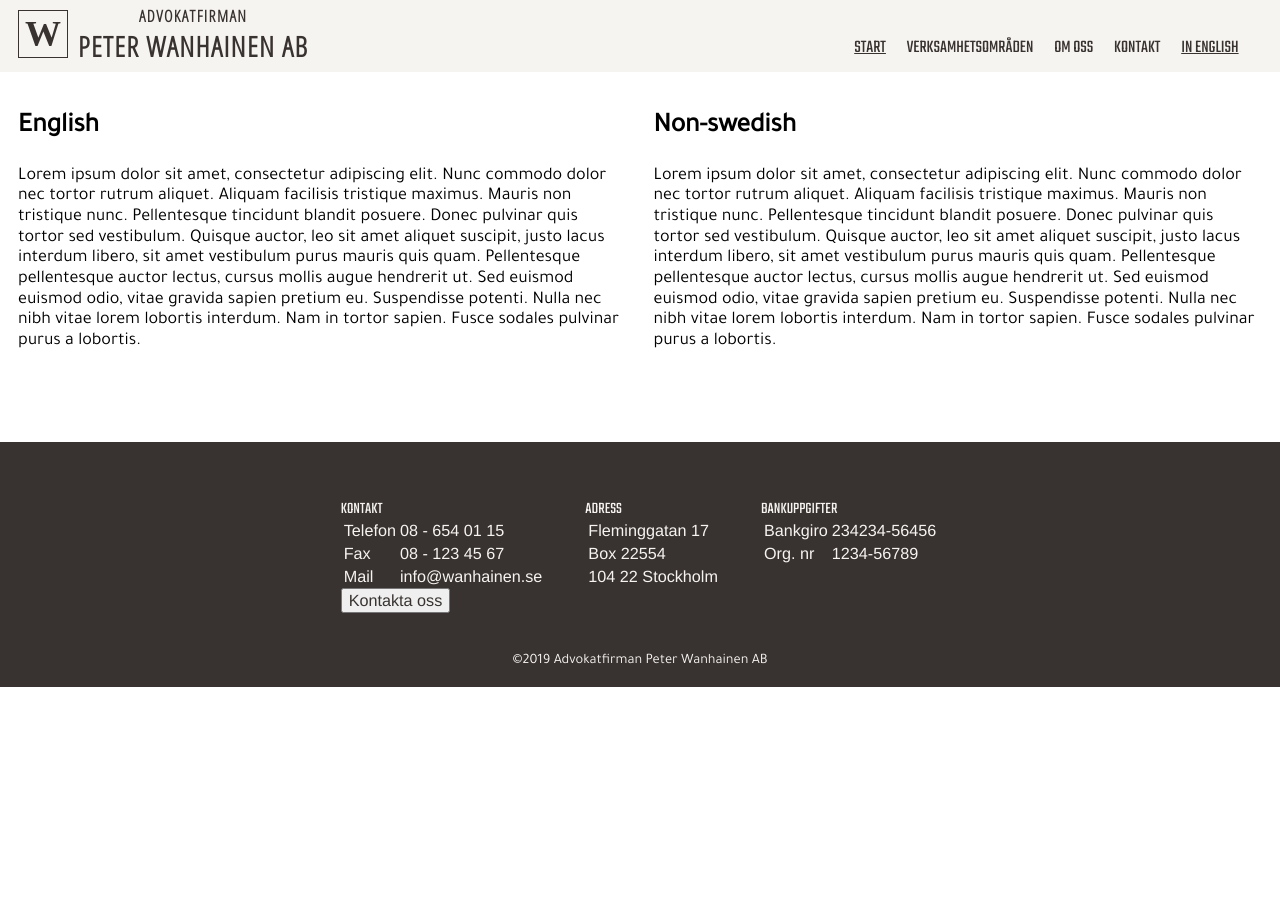
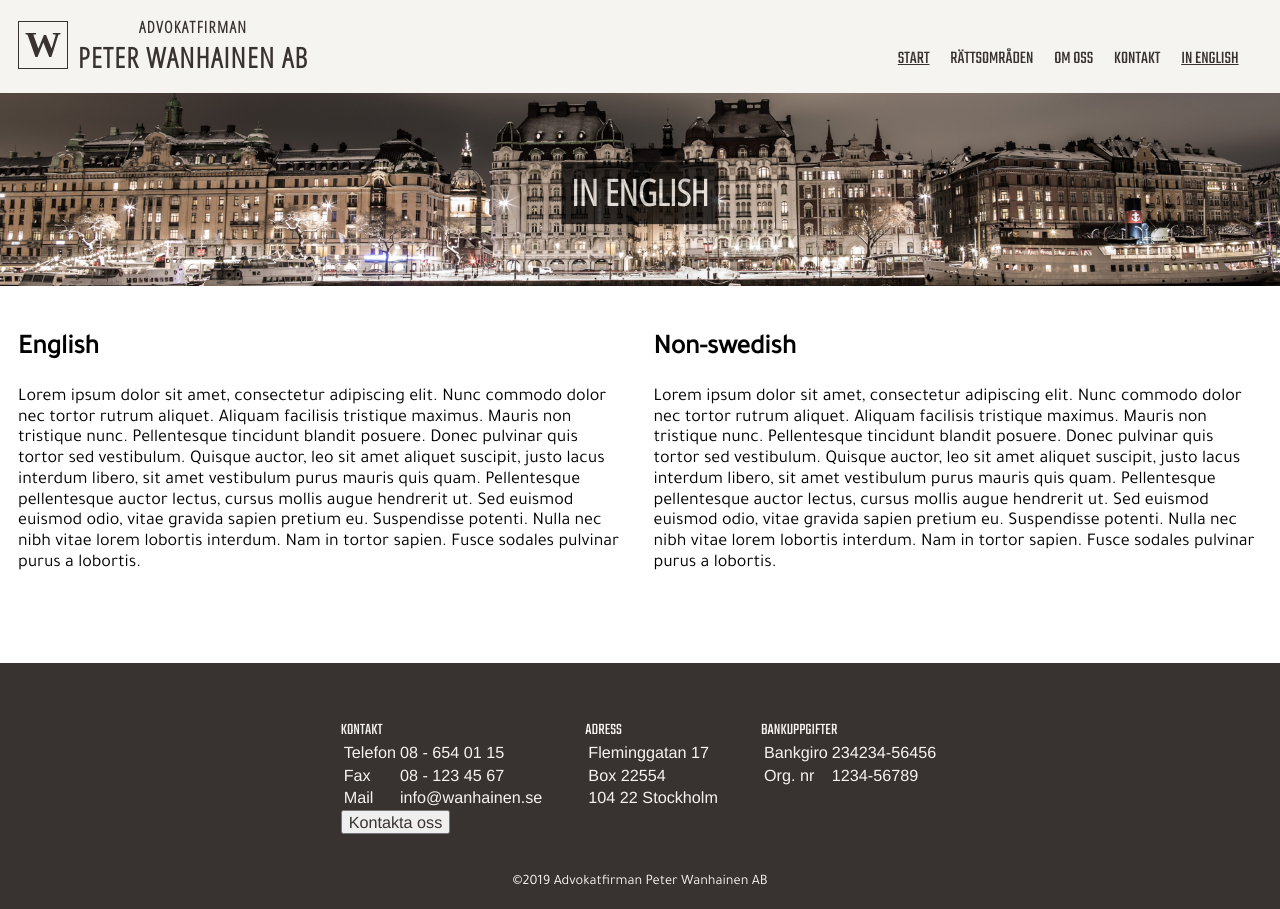
Before and after one commit to Henkenator/wanhainen2, an Angular app: page /english in a window 1280 px wide. Before the commit the page ends 800 px from the top, so only its background shows below. Built offline with nearby package versions, Linux system fonts and the light colour scheme; a web font is replaced by a local one.

Commit message:
added hero image for all pages

```diff
--- a/src/app/app.module.ts
+++ b/src/app/app.module.ts
@@ -15,7 +15,7 @@ import { AboutUsComponent } from './components/about-us/about-us.component';
 export const appRoutes: Routes = [
   /*{path: '', redirectTo: 'start', pathMatch: 'full'},*/
   {path: '', component: StartComponent},
-  {path: 'verksamhetsomraden', component: PracticeAreasComponent},
+  {path: 'rattsomraden', component: PracticeAreasComponent},
   {path: 'om-oss', component: AboutUsComponent},
   {path: 'kontakt', component: ContactComponent},
   {path: 'english', component: EnglishComponent},
--- a/src/app/components/about-us/about-us.component.css
+++ b/src/app/components/about-us/about-us.component.css
@@ -70,3 +70,8 @@
     padding: 2em 4em;
   }
 }
+
+hr {
+  size: 10px;
+  color: lightgrey;
+}
--- a/src/app/components/contact/contact.component.html
+++ b/src/app/components/contact/contact.component.html
@@ -1,5 +1,9 @@
+<div class="hero-container">
+  <img class="hero-image" src="/assets/images/aboutUs/stockholm2.jpg">
+  <div class="hero-text"><span>Kontakt</span></div>
+</div>
+
 <main id="main">
-  <h2 class="subtitle text-center">Kontakta oss</h2>
   <div class="row">
 
     <section class="column">
--- a/src/app/components/english/english.component.html
+++ b/src/app/components/english/english.component.html
@@ -1,3 +1,8 @@
+<div class="hero-container">
+  <img class="hero-image" src="/assets/images/aboutUs/stockholm2.jpg">
+  <div class="hero-text"><span>In English</span></div>
+</div>
+
 <main id="main">
   <div class="row">
     <section class="column">
--- a/src/app/components/header/header.component.css
+++ b/src/app/components/header/header.component.css
@@ -1,5 +1,5 @@
 .page-header {
-  padding: 0.4em 1em;
+  padding: 1em 1em;
   /*background-color: #fff;*/
   background-color: var(--beige);
   overflow: hidden;
--- a/src/app/components/header/header.component.html
+++ b/src/app/components/header/header.component.html
@@ -18,7 +18,7 @@
     <div class="menu-dropdown">
       <ul class="nav-menu">
         <li><a routerLink="" routerLinkActive="active" (click)="toggle()">Start</a></li>
-        <li><a routerLink="verksamhetsomraden" routerLinkActive="active" (click)="toggle()">Verksamhetsområden</a></li>
+        <li><a routerLink="rattsomraden" routerLinkActive="active" (click)="toggle()">Rättsområden</a></li>
         <li><a routerLink="om-oss" routerLinkActive="active" (click)="toggle()">Om oss</a></li>
         <li><a routerLink="kontakt" routerLinkActive="active" (click)="toggle()">Kontakt</a></li>
         <li><a routerLink="english" routerLinkActive="active" (click)="toggle()">In English</a></li>
--- a/src/app/components/practice-areas/practice-areas.component.html
+++ b/src/app/components/practice-areas/practice-areas.component.html
@@ -1,3 +1,8 @@
+<div class="hero-container">
+  <img class="hero-image" src="/assets/images/aboutUs/stockholm2.jpg">
+  <div class="hero-text"><span>Rättsområden</span></div>
+</div>
+
 <main id="main">
   <div class="row">
     <section class="column">
```
